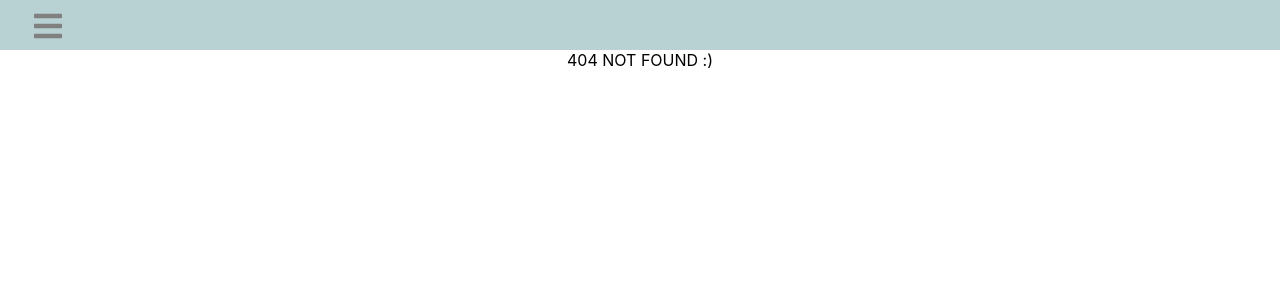
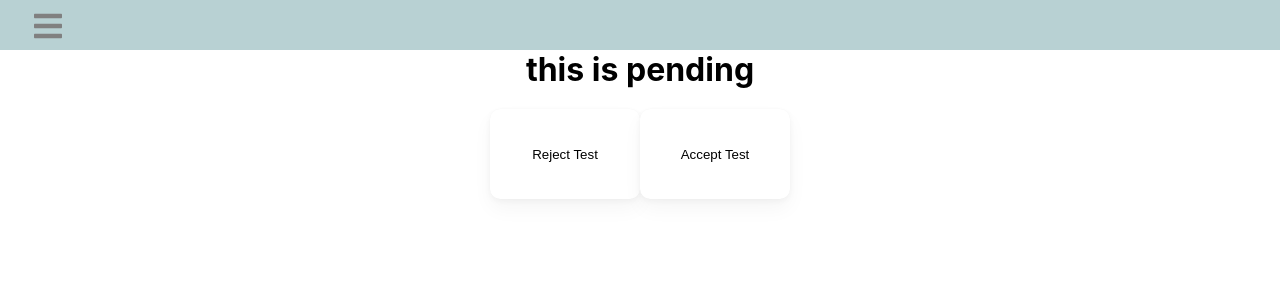
Before and after one commit to tylercodes1/Team7ProjectRepo, a React (Create React App) app: page /reduxTest in a window 1280 px wide. Before the commit this address had no page. Shown: the top 300 px of the page. Built offline with nearby package versions, Linux system fonts and the light colour scheme.

Commit message:
added new redux example.

```diff
--- a/src/App.js
+++ b/src/App.js
@@ -2,6 +2,7 @@ import React, { useState } from "react";
 import "./App.css";
 import { BrowserRouter as Router, Route, Switch } from "react-router-dom";
 import LoginPage from "./pages/LoginPage";
+import TestRedux from "./pages/TestRedux";
 import NavBar from "./components/NavBar/NavBar";
 import HomePage from "./pages/HomePage/HomePage";
 import MotionPage from "./pages/Motion/MotionPage";
@@ -19,6 +20,8 @@ function App() {
           <Route exact path="/" component={HomePage} />
           <Route exact path="/login" component={LoginPage} />
           <Route exact path="/motion" component={MotionPage} />
+          <Route exact path="/reduxTest" component={TestRedux} />
+
           <Route path="/" render={() => <div>404 NOT FOUND :)</div>} />
         </Switch>
       </Router>
--- a/src/components/Drawer.js
+++ b/src/components/Drawer.js
@@ -22,4 +22,10 @@ export const DrawerData = [
         icon: <GiIcons.GiVote />,
         cName: 'nav-text'
     },
+    {
+        title: 'ReduxExample',
+        path: '/reduxTest',
+        icon: <GiIcons.GiTestTubes />,
+        cName: 'nav-text'
+    },
 ]
--- /dev/null
+++ b/src/components/ReduxExample/ReduxTest.js
@@ -0,0 +1,59 @@
+import React from 'react';
+import { useSelector, useDispatch } from 'react-redux';
+import { IconContext } from "react-icons";
+import { reject } from '../../store/actions/suggestionTypes';
+import { accept } from '../../store/actions/suggestionTypes';
+
+
+export default function ReduxTestComponent() {
+    // test for redux
+    const isAccept = useSelector(state=> state.isAccept);
+    const dispatch = useDispatch();
+    console.log(isAccept.status)
+    // isAccept is from /store/actions/index.js
+    return (
+        <div>
+            {(()=> {
+                switch (isAccept.status) {
+                    case 'Accept':
+                        return(
+                            <div><h1>this is Accept</h1> </div>
+                        )
+                    case 'Reject' :
+                        return (
+                            <div><h1>this is reject</h1> </div>
+                        )
+                    default:
+                        return (
+                            <div><h1>this is pending</h1> </div>
+                        )
+                }
+
+
+            })()}
+            <button
+                className="welcome-message-button"
+                // test for redux
+                onClick={() => dispatch(reject())}
+            ><IconContext.Provider
+                value={{
+                    size: "35px",
+                }}
+            >
+                </IconContext.Provider>Reject Test
+            </button>
+            <button
+                className="welcome-message-button"
+                // test for redux
+                onClick={() => dispatch(accept())}
+            ><IconContext.Provider
+                value={{
+                    size: "35px",
+                }}
+            >
+                </IconContext.Provider>Accept Test
+            </button>
+        </div>
+    )
+
+}
--- /dev/null
+++ b/src/pages/TestRedux.js
@@ -0,0 +1,13 @@
+import React from 'react';
+import ReduxTestComponent from '../components/ReduxExample/ReduxTest';
+export default class TestRedux extends React.Component {
+    render() {
+        return (
+            <>
+                <div>
+                    <ReduxTestComponent></ReduxTestComponent>
+                </div>
+            </>
+        )
+    }
+}
--- /dev/null
+++ b/src/store/actions/suggestionTypes.js
@@ -0,0 +1,15 @@
+export const accept = () => {
+    return {
+        type: 'ACCEPT'
+    }
+}
+export const reject = () => {
+    return {
+        type: 'REJECT'
+    }
+}
+export const pend = () => {
+    return {
+        type: 'PEND'
+    }
+}
--- a/src/store/reducers/suggestion-reducer.js
+++ b/src/store/reducers/suggestion-reducer.js
@@ -1,11 +1,16 @@
-const suggestionReducer = (state = { isAccept: false}, action) => {
+
+const defaultState = {
+    status: 'Pending'
+
+}
+const suggestionReducer = (state = defaultState, action) => {
     switch (action.type) {
         case 'ACCEPT' :
-            return { isAccept: true};
+            return  { status: 'Accept'};
         case 'REJECT' :
-            return {isAccept: false};
+            return {status: 'Reject'};
         default :
-            return state;
+            return {status: 'Pending'};
     }
 };
 export default suggestionReducer;
```
Also changed, not shown: src/pages/TestFile.js (deleted), 1 other file (tests, documents, lock files or other folders).
